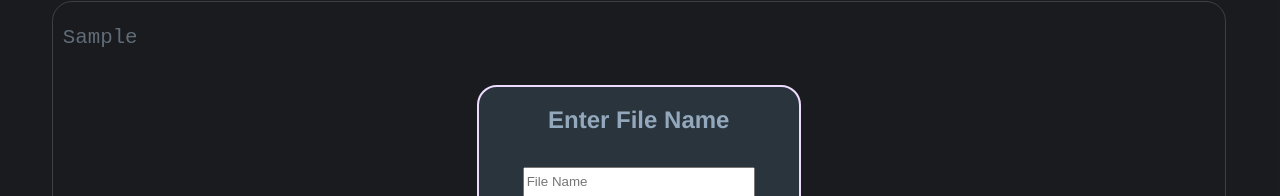
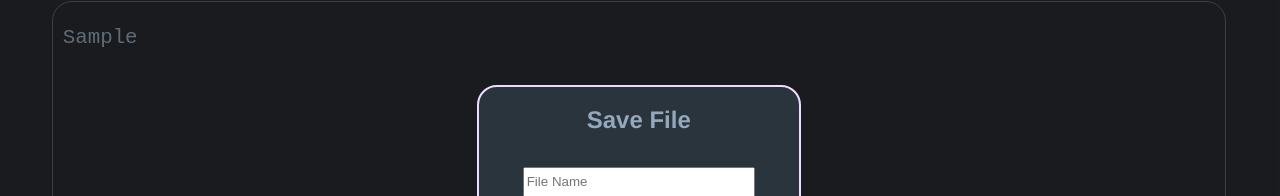
Before and after one commit to Julianlau1998/markdown-editor, a Vue app: page / in a window 1280 px wide. Both pictures are taken after typing "Sample" into the empty fields and a click on the button "Save File". Shown: the part 170-366 px from the top of the page. Built offline with nearby package versions, Linux system fonts and the light colour scheme.

Commit message:
text change

```diff
--- a/src/components/Editor.vue
+++ b/src/components/Editor.vue
@@ -132,7 +132,3 @@ export default {
     }
 }
 </script>
-
-<style>
-
-</style>
--- a/src/components/modals/SaveModal.vue
+++ b/src/components/modals/SaveModal.vue
@@ -4,7 +4,7 @@
         <div class="modal">
             <form>
                 <h2>
-                    Enter File Name
+                    Save File
                 </h2>
                 <br>
                 <input
```
